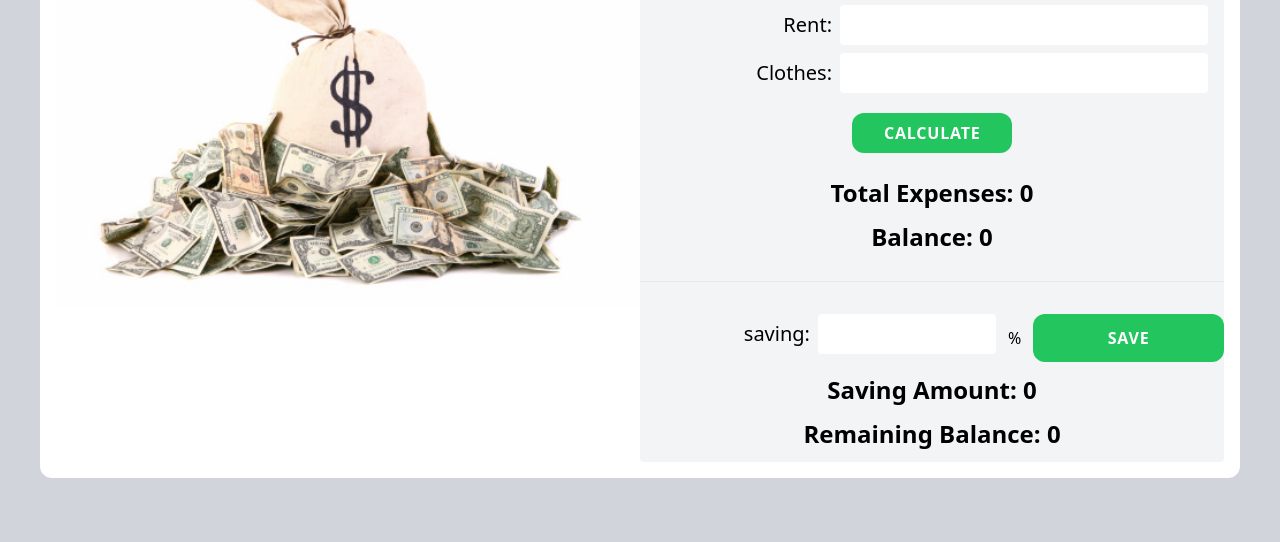
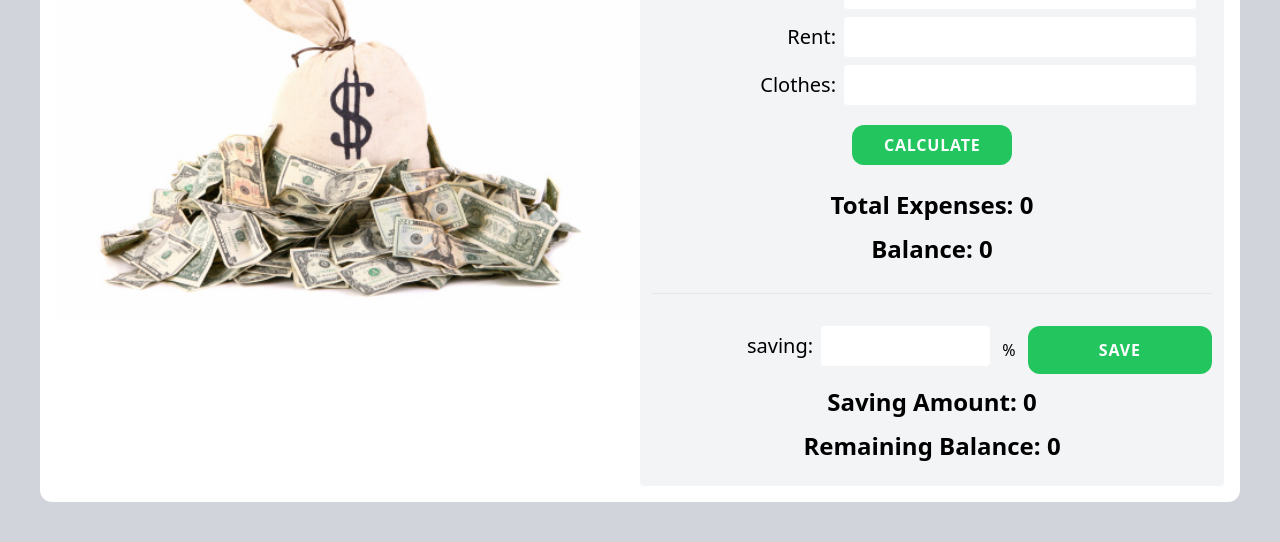
Before and after one commit to learnertariq/money-master, a plain HTML site: page index.html in a window 1280 px wide. Shown: the part 379-921 px from the top of the page. Before the commit the page ends 897 px from the top, so only its background shows below. Drawn offline with nearby package versions, Linux system fonts and the light colour scheme.

Commit message:
fix a critical padding issue

```diff
--- a/index.html
+++ b/index.html
@@ -25,7 +25,7 @@
           <div>
             <img class="w-full" src="./images/money.jpg" alt="" />
           </div>
-          <div class="bg-gray-100 p-0 sm:0-3 text-center rounded">
+          <div class="bg-gray-100 p-0 sm:p-3 text-center rounded">
             <!-- Income and Expense calculation block -->
             <div class="inc-exp p-4">
               <form action="" class="">
```
